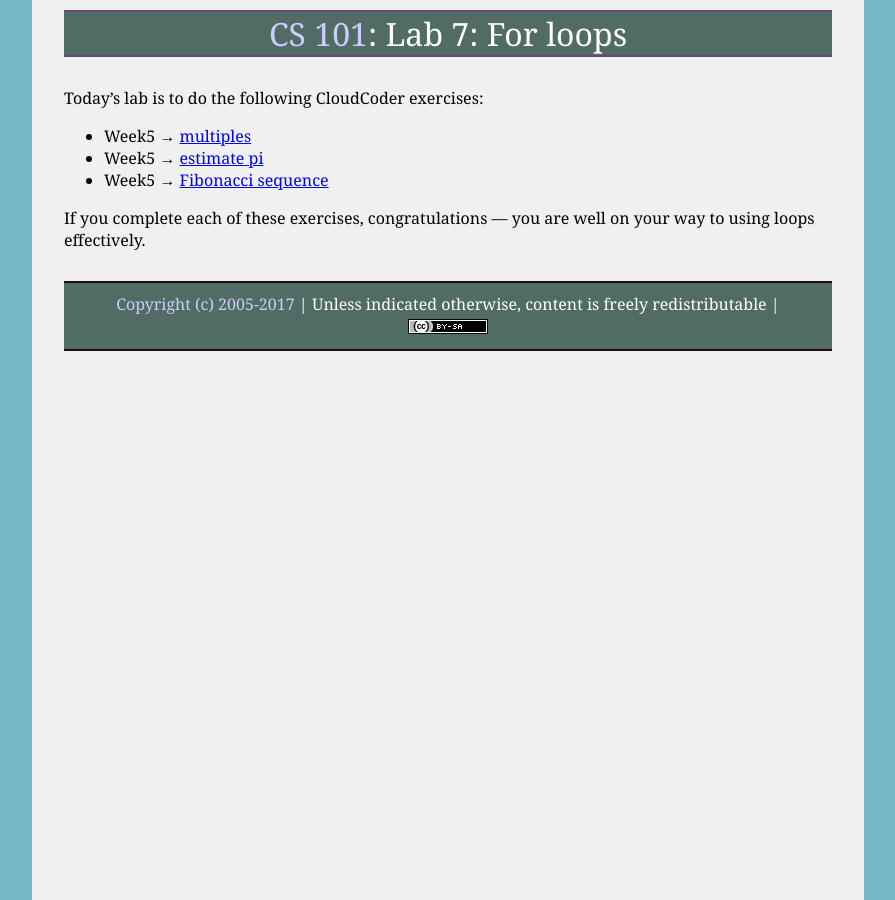
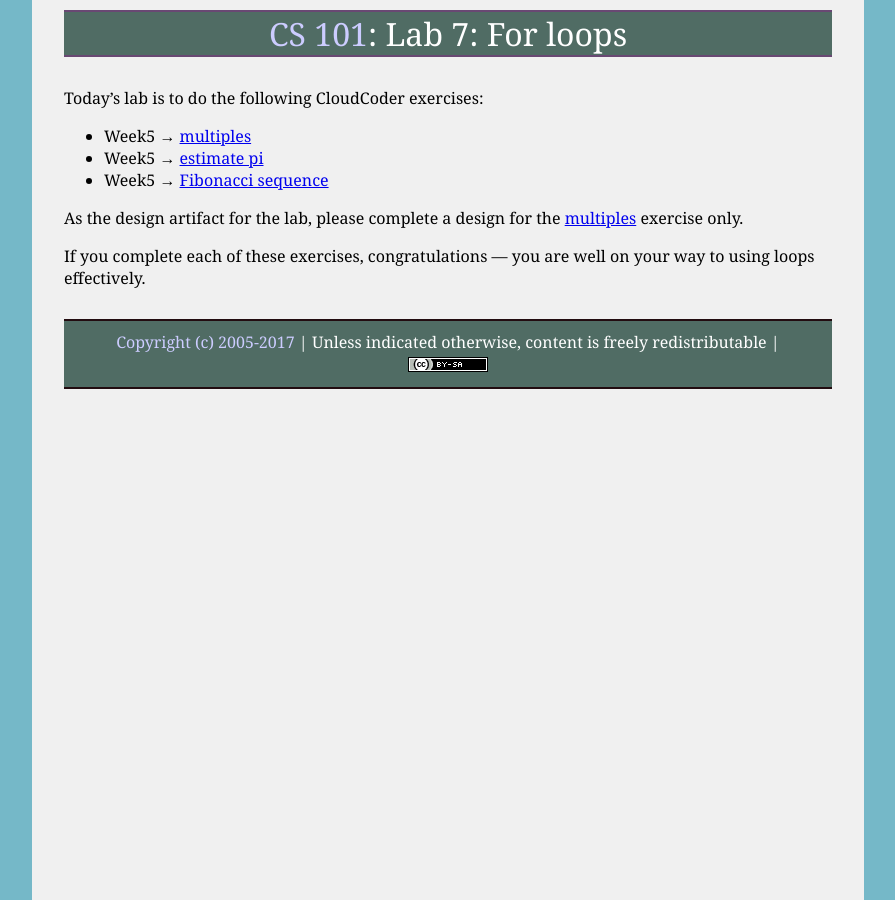
Before and after one commit to ycpcs/cs101-spring2017, a Jekyll site: the page built from labs/lab07.md, in a window 1280 px wide. Shown: the whole page, without its empty margins (192-1087 px from the left). Built offline with Jekyll 4.4.1, drawn with Linux system fonts in a browser that asks for light colours.

Commit message:
clarify lab 7 design artifact

```diff
--- a/labs/lab07.md
+++ b/labs/lab07.md
@@ -9,4 +9,6 @@ Today's lab is to do the following CloudCoder exercises:
 * Week5 &rarr; [estimate pi](https://cs.ycp.edu/cloudcoder/#exercise?c=15,p=515)
 * Week5 &rarr; [Fibonacci sequence](https://cs.ycp.edu/cloudcoder/#exercise?c=15,p=516)
 
+As the design artifact for the lab, please complete a design for the [multiples](https://cs.ycp.edu/cloudcoder/#exercise?c=15,p=514) exercise only.
+
 If you complete each of these exercises, congratulations &mdash; you are well on your way to using loops effectively.
```
